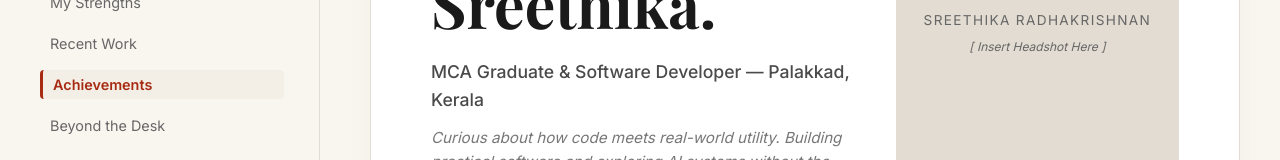
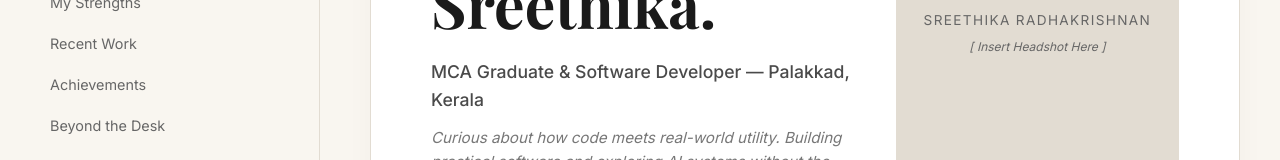
Before and after one commit to Sr-2525/Portfolio, a React app: page / in a window 1280 px wide. Shown: the part 268-428 px from the top of the page. Built offline with nearby package versions, Linux system fonts and the light colour scheme; the HTML template or start-up script is replaced by a standard one; a web font is replaced by a local one.

Commit message:
Updated sidebar active state to trigger only when reaching the Who I Am section

```diff
--- a/src/components/SidebarNav.jsx
+++ b/src/components/SidebarNav.jsx
@@ -13,13 +13,20 @@ const navItems = [
 ]
 
 function SidebarNav() {
-  const [activeId, setActiveId] = useState('about')
+  const [activeId, setActiveId] = useState(null)
 
   useEffect(() => {
     const handleScroll = () => {
+      const aboutSection = document.getElementById('about')
+      const scrollPosition = window.scrollY + 300
+
+      // If we haven't scrolled down to the 'about' section yet, clear the active nav state
+      if (aboutSection && scrollPosition < aboutSection.offsetTop) {
+        setActiveId(null)
+        return
+      }
+
       const sections = navItems.map(item => document.getElementById(item.id))
-      const scrollPosition = window.scrollY + 200
-
       for (let i = sections.length - 1; i >= 0; i--) {
         const section = sections[i]
         if (section && section.offsetTop <= scrollPosition) {
```
